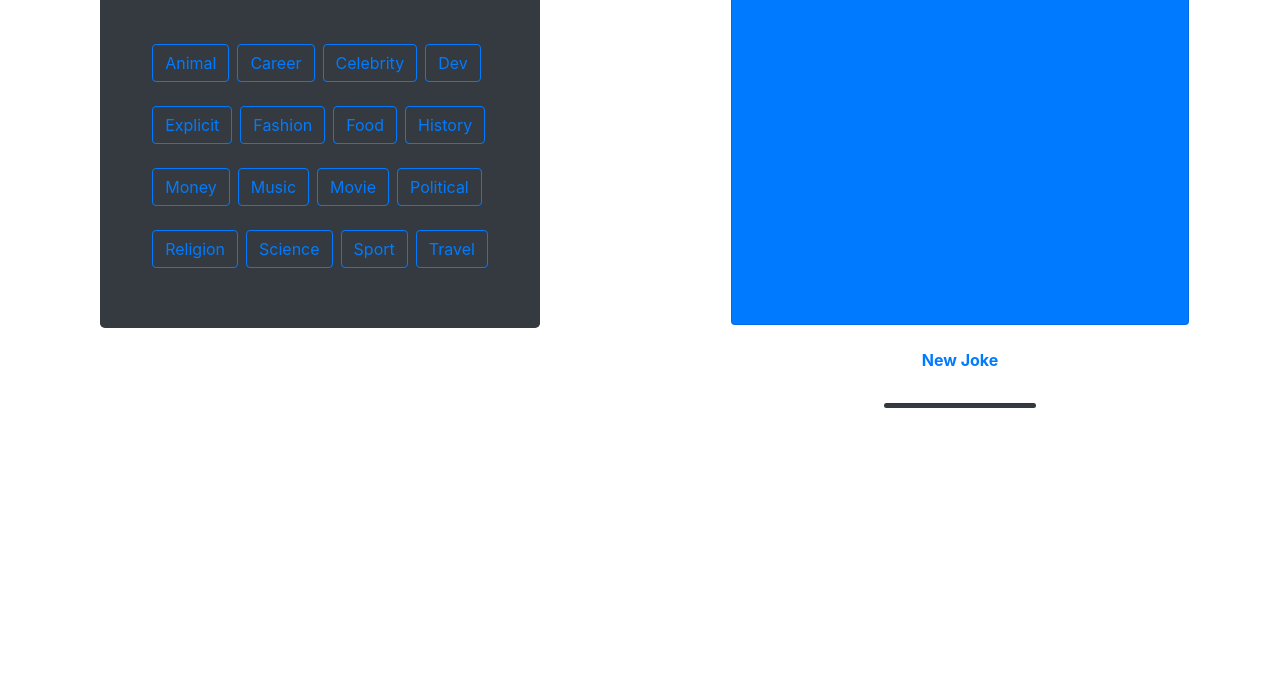
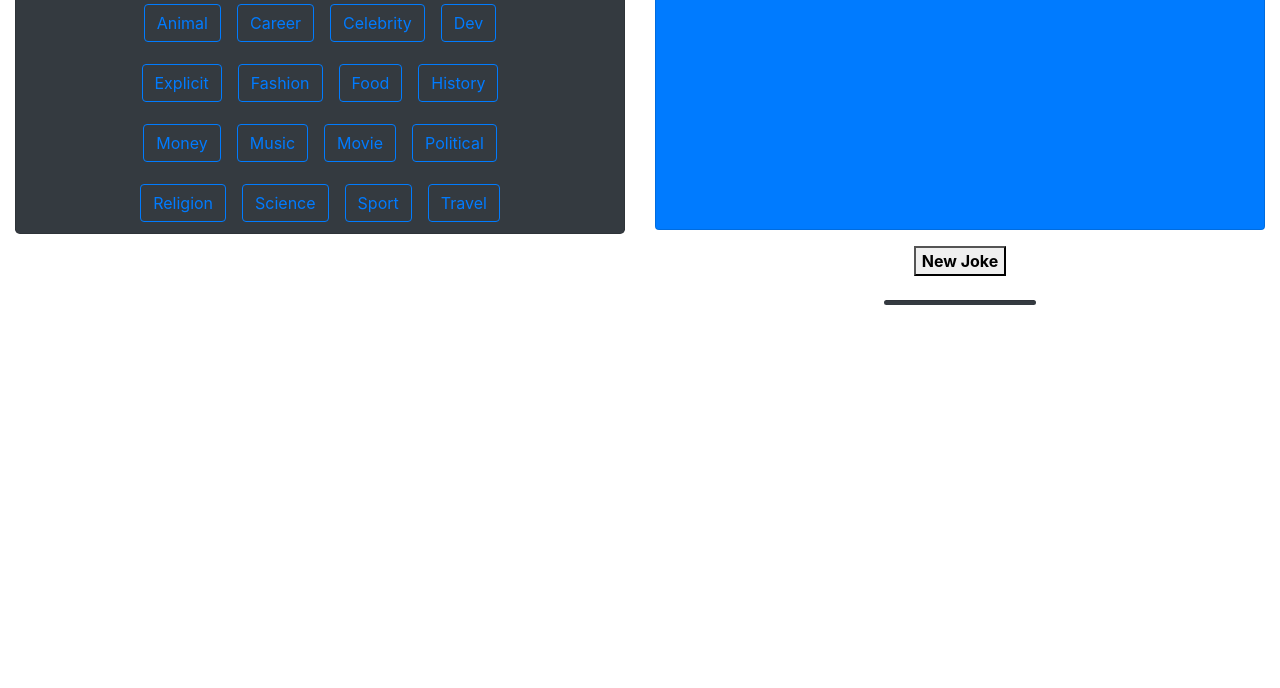
Before and after one commit to Prawinpravs/Chuck-norris-jokes, a plain HTML site: page index.html in a window 1280 px wide. Shown: the part 112-800 px from the top of the page. Drawn offline with nearby package versions, Linux system fonts and the light colour scheme.

Commit message:
final commit

```diff
--- a/index.html
+++ b/index.html
@@ -25,60 +25,59 @@
             <div class="row">
                 <div class="col-lg-6 col-md-6 col-sm-12 col-12 col">
                     <h1 class=" mt-5">Chuck Norries</h1>
-                    <div class="btn-group h-75 d-inline-block ml-2 mr-2 bg-dark rounded-lg p-5">
-
-                        <ul class="d-flex p-0">
-                            <li class="list-unstyled m-1"><button class="btn btn-outline-primary" value="Animal"
+                    <div class="card h-75 bg-dark rounded-lg">
+                        <ul class="d-flex p-0 m-auto">
+                            <li class="list-unstyled m-2"><button class="btn btn-outline-primary" value="Animal"
                                     onclick="animal()">Animal</button>
                             </li>
-                            <li class="list-unstyled  m-1"><button class="btn btn-outline-primary " value="Career"
+                            <li class="list-unstyled  m-2"><button class="btn btn-outline-primary " value="Career"
                                     onclick="career()">Career</button></li>
-                            <li class="list-unstyled  m-1"><button class="btn btn-outline-primary " value="Celebrity"
+                            <li class="list-unstyled  m-2"><button class="btn btn-outline-primary " value="Celebrity"
                                     onclick="celebrity()">Celebrity</button>
                             </li>
-                            <li class="list-unstyled  m-1"><button class="btn btn-outline-primary " value="Dev"
+                            <li class="list-unstyled  m-2"><button class="btn btn-outline-primary " value="Dev"
                                     onclick="dev()">Dev</button></li>
 
                         </ul>
 
-                        <ul class="d-flex p-0">
-                            <li class="list-unstyled  m-1"><button class="btn btn-outline-primary " value="Explicit"
+                        <ul class="d-flex p-0 m-auto">
+                            <li class="list-unstyled  m-2"><button class="btn btn-outline-primary " value="Explicit"
                                     onclick="explicit()">Explicit</button>
                             </li>
-                            <li class="list-unstyled  m-1"><button class="btn btn-outline-primary " value="Fashion"
+                            <li class="list-unstyled  m-2"><button class="btn btn-outline-primary " value="Fashion"
                                     onclick="fashion()">Fashion</button>
                             </li>
-                            <li class="list-unstyled  m-1"><button class="btn btn-outline-primary " value="Food"
+                            <li class="list-unstyled  m-2"><button class="btn btn-outline-primary " value="Food"
                                     onclick="food()">Food</button></li>
-                            <li class="list-unstyled  m-1"><button class="btn btn-outline-primary " value="History"
+                            <li class="list-unstyled  m-2"><button class="btn btn-outline-primary " value="History"
                                     onclick="hist()">History</button>
                             </li>
 
                         </ul>
 
-                        <ul class="d-flex p-0">
-                            <li class="list-unstyled  m-1"><button class="btn btn-outline-primary " value="Money"
+                        <ul class="d-flex p-0 m-auto">
+                            <li class="list-unstyled  m-2"><button class="btn btn-outline-primary " value="Money"
                                     onclick="money()">Money</button></li>
-                            <li class="list-unstyled  m-1"><button class="btn btn-outline-primary " value="Music"
+                            <li class="list-unstyled  m-2"><button class="btn btn-outline-primary " value="Music"
                                     onclick="music()">Music</button></li>
-                            <li class="list-unstyled  m-1"><button class="btn btn-outline-primary " value="Movie"
+                            <li class="list-unstyled  m-2"><button class="btn btn-outline-primary " value="Movie"
                                     onclick="movie()">Movie</button></li>
-                            <li class="list-unstyled  m-1"><button class="btn btn-outline-primary " value="Political"
+                            <li class="list-unstyled  m-2"><button class="btn btn-outline-primary " value="Political"
                                     onclick="political()">Political</button>
                             </li>
 
                         </ul>
 
-                        <ul class="d-flex p-0">
-                            <li class="list-unstyled  m-1"><button class="btn btn-outline-primary " value="Religion"
+                        <ul class="d-flex p-0 m-auto">
+                            <li class="list-unstyled  m-2"><button class="btn btn-outline-primary " value="Religion"
                                     onclick="religion()">Religion</button>
                             </li>
-                            <li class="list-unstyled  m-1"><button class="btn btn-outline-primary " value="Science"
+                            <li class="list-unstyled  m-2"><button class="btn btn-outline-primary " value="Science"
                                     onclick="science()">Science</button>
                             </li>
-                            <li class="list-unstyled  m-1"><button class="btn btn-outline-primary " value="Sport"
+                            <li class="list-unstyled  m-2"><button class="btn btn-outline-primary " value="Sport"
                                     onclick="sport()">Sport</button></li>
-                            <li class="list-unstyled  m-1"><button class="btn btn-outline-primary " value="Travel"
+                            <li class="list-unstyled  m-2"><button class="btn btn-outline-primary " value="Travel"
                                     onclick="travel()">Travel</button></li>
 
                         </ul>
@@ -87,13 +86,12 @@
                 <div class="col-lg-6 col-md-6 col-sm-12 col-12 col">
                     <span class="text-center m-auto">
                         <h4 class="mb-4 mt-5 font-smaller">Selected category: <span id="btnResult"></span></h4>
-                        <div
-                            class="card w-75 h-75 m-auto bg-primary align-items-center justify-content-center text-left">
+                        <div class="card h-75 bg-primary align-items-center justify-content-center text-left">
                             <p class="text-white m-3" id="jokes"></p>
                         </div>
                         <div class="text-center m-3">
-                            <button class="btn mb-2 text-primary font-weight-bold focus-none" onclick="newJokes()"
-                                value="New Jokes">New Joke</button>
+                            <button class="new-joke mb-2 font-weight-bold " onclick="newJokes()" value="New Jokes">New
+                                Joke</button>
                         </div>
                         <hr class="w-25 pb-lg-1 mb-5 bg-dark rounded-lg">
                         <br>
@@ -102,7 +100,8 @@
 
             </div>
         </div>
-            <!--  JS local file-->
+        <!-- Boostrap JS -->
+
         <script type="text/javascript" src="script.js"></script>
     </body>
 
```
